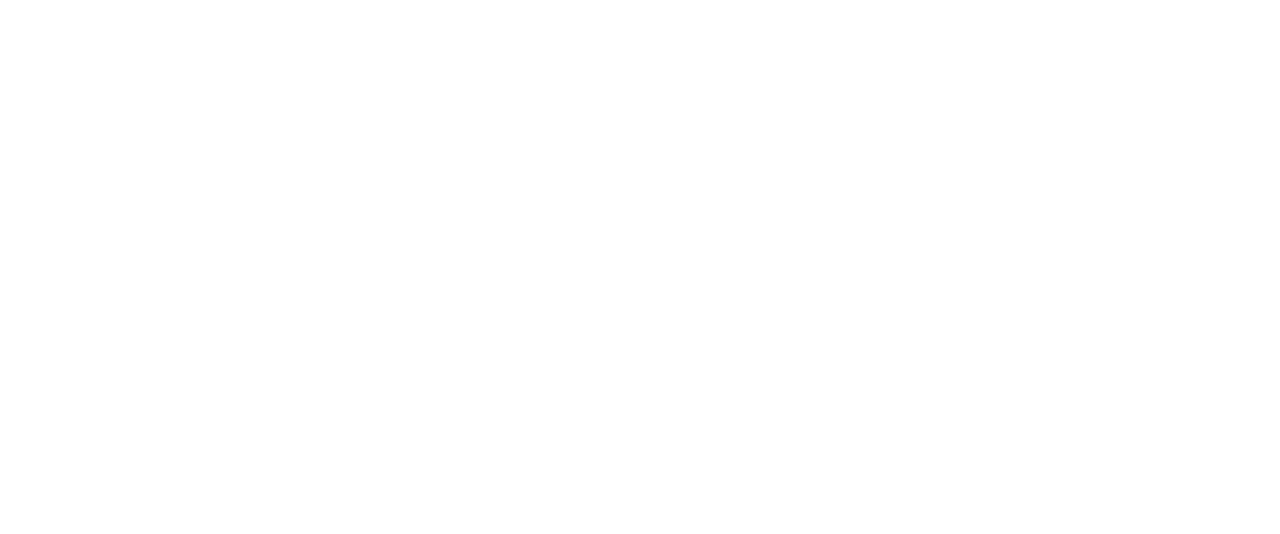
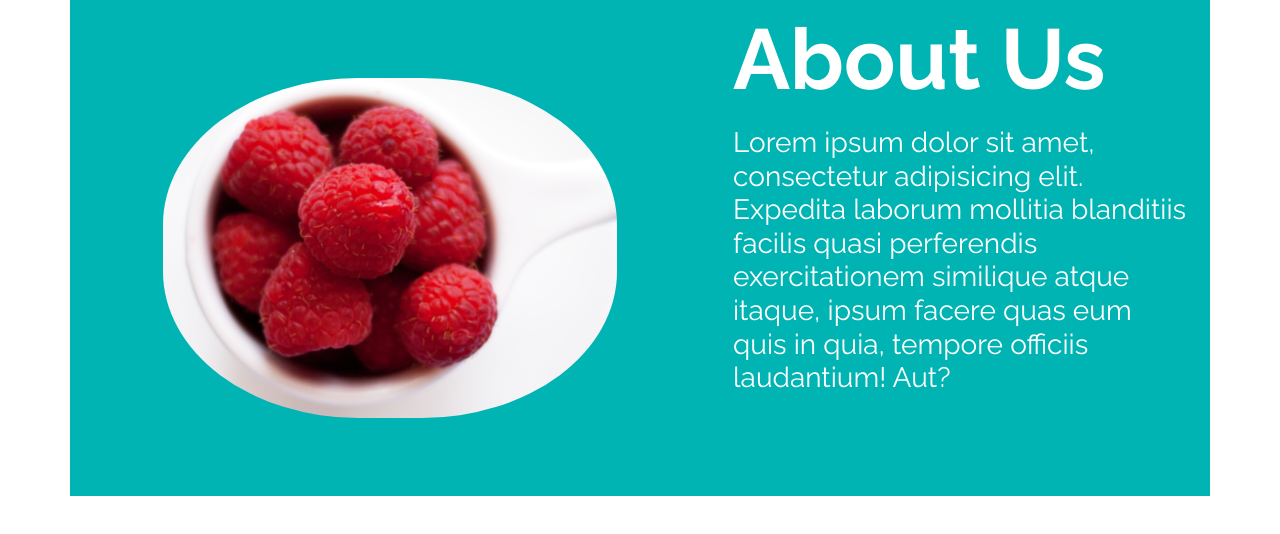
Before and after one commit to davaynamore/cahee, a website: page project/src/index.html in a window 1280 px wide. Drawn offline with nearby package versions, Linux system fonts and the light colour scheme; files that its build step writes are made by us from their sources; files whose address does not match are found by name.

Commit message:
bugaenko

```diff
--- /dev/null
+++ b/project/src/partials/bugaenko-about.html
@@ -0,0 +1,30 @@
+<head>
+	<meta charset="UTF-8">
+	<meta name="viewport" content="initial-scale=1.0, width=device-width">
+	<title>bugaenko-about</title>
+	<link rel="shortcut icon" type="image/x-icon" href="fav/favicon.ico">
+	<link rel="stylesheet" href="https://stackpath.bootstrapcdn.com/bootstrap/4.3.1/css/bootstrap.min.css" integrity="sha384-ggOyR0iXCbMQv3Xipma34MD+dH/1fQ784/j6cY/iJTQUOhcWr7x9JvoRxT2MZw1T" crossorigin="anonymous">
+	<link rel="stylesheet" href="https://use.fontawesome.com/releases/v5.8.1/css/all.css" integrity="sha384-50oBUHEmvpQ+1lW4y57PTFmhCaXp0ML5d60M1M7uH2+nqUivzIebhndOJK28anvf" crossorigin="anonymous">
+	<link rel="stylesheet" href="css/style.css">
+</head>
+<body>
+	<div class="container">
+		<div class="row">
+			<div class="col">
+				<div class="d-flex justify-content-center">
+					<img class="about_img" src="../img/about-img.png" alt="about">
+				</div>
+			</div>
+			<div class="col">
+				<div class="flex-column">
+					<div class="p-2 bd-highlight">
+						<h2>About Us</h2>
+					</div>
+					<div class="p-2 bd-highlight">
+						<h3>Lorem ipsum dolor sit amet, consectetur adipisicing elit. Expedita laborum mollitia blanditiis facilis quasi perferendis exercitationem similique atque itaque, ipsum facere quas eum quis in quia, tempore officiis laudantium! Aut?</h3>
+					</div>
+				</div>
+			</div>
+		</div>
+	</div>
+</body>
--- /dev/null
+++ b/project/src/scss/bugaenko-about.scss
@@ -0,0 +1,37 @@
+.container{
+	background-color:#00b4b3;
+}
+.about_img{
+	border-radius: 43%;
+}
+.justify-content-center{
+	padding: 78px;
+}
+.bd-highlight{
+	color:white;
+	h2{
+		font-size: 85px;
+		font-weight: bold;
+	}
+}
+// @media (min-width: 576px) {
+// 	.about_img{
+
+// 	}
+// }
+
+@media screen and (max-width: 1280px) {
+	.container {
+		width: 1200px;
+	}
+}
+@media screen and (max-width: 1140px) {
+	.container {
+		width: 1024px;
+	}
+}
+@media screen and (max-width: 992px) {
+	.container {
+		width: 970px;
+	}
+}
--- a/project/src/scss/style.scss
+++ b/project/src/scss/style.scss
@@ -1,2 +1,3 @@
 @import "vars";
 @import "common";
+@import "bugaenko-about"
```
Also changed, not shown: project/src/index.html (+1 -1 lines), project/src/img/about-img.png (added).
